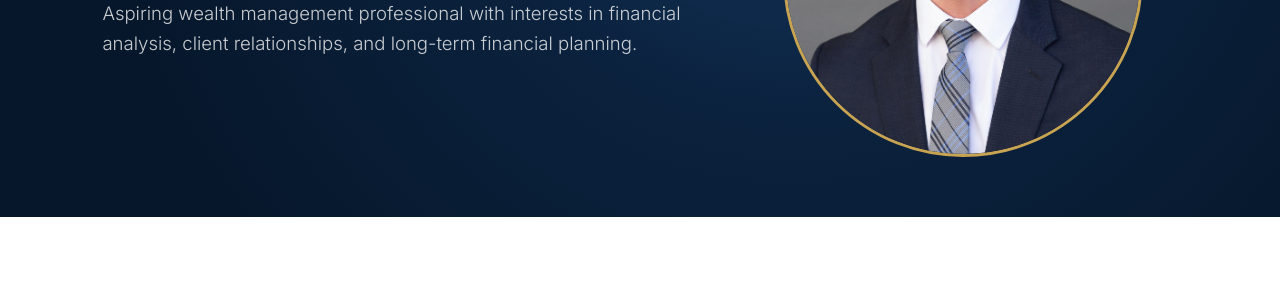
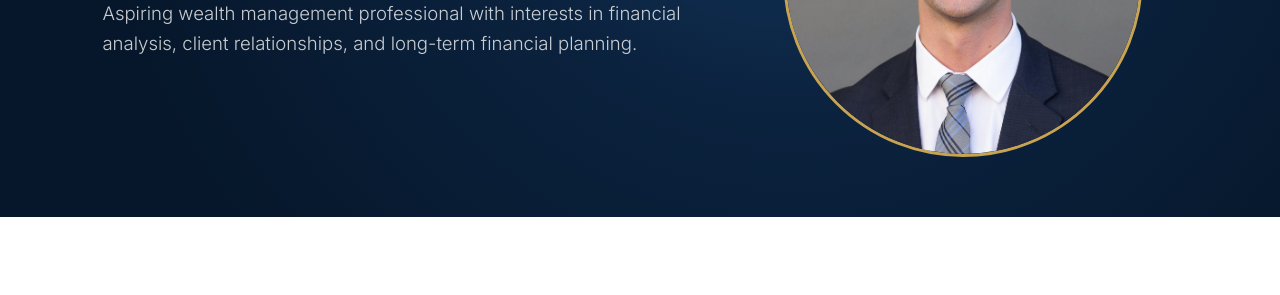
Before and after one commit to ethancook34/ethanmcook.com, a plain HTML site: page index.html in a window 1280 px wide. Shown: the part 341-636 px from the top of the page. Drawn offline with nearby package versions, Linux system fonts and the light colour scheme.

Commit message:
Update styles.css

```diff
--- a/styles.css
+++ b/styles.css
@@ -48,7 +48,7 @@
   height: 100%;
   min-height: 0;
   object-fit: cover;
-  object-position: center;
+  object-position: 50% 20%;
 }
 
 .hero-image::before {
```
